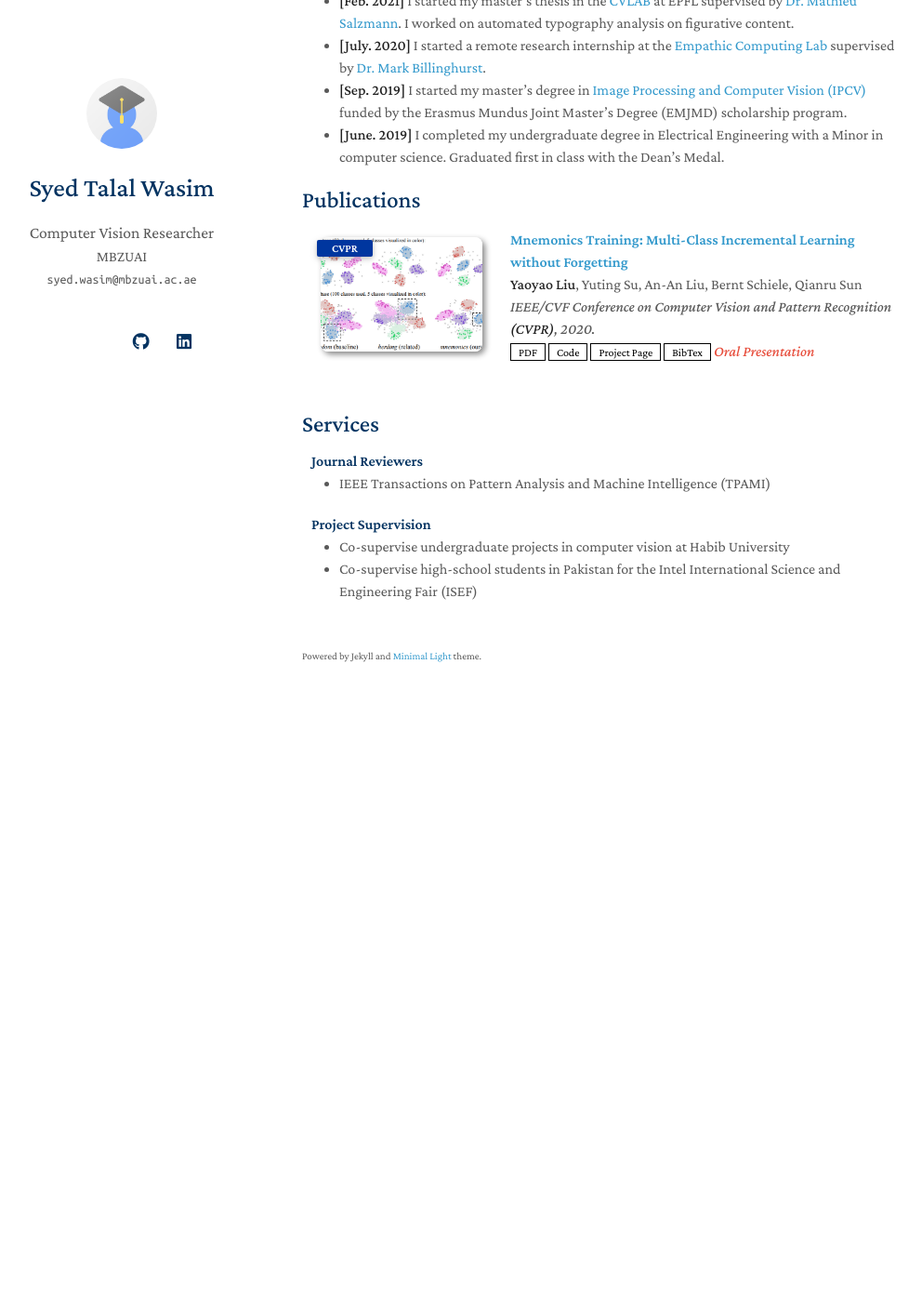
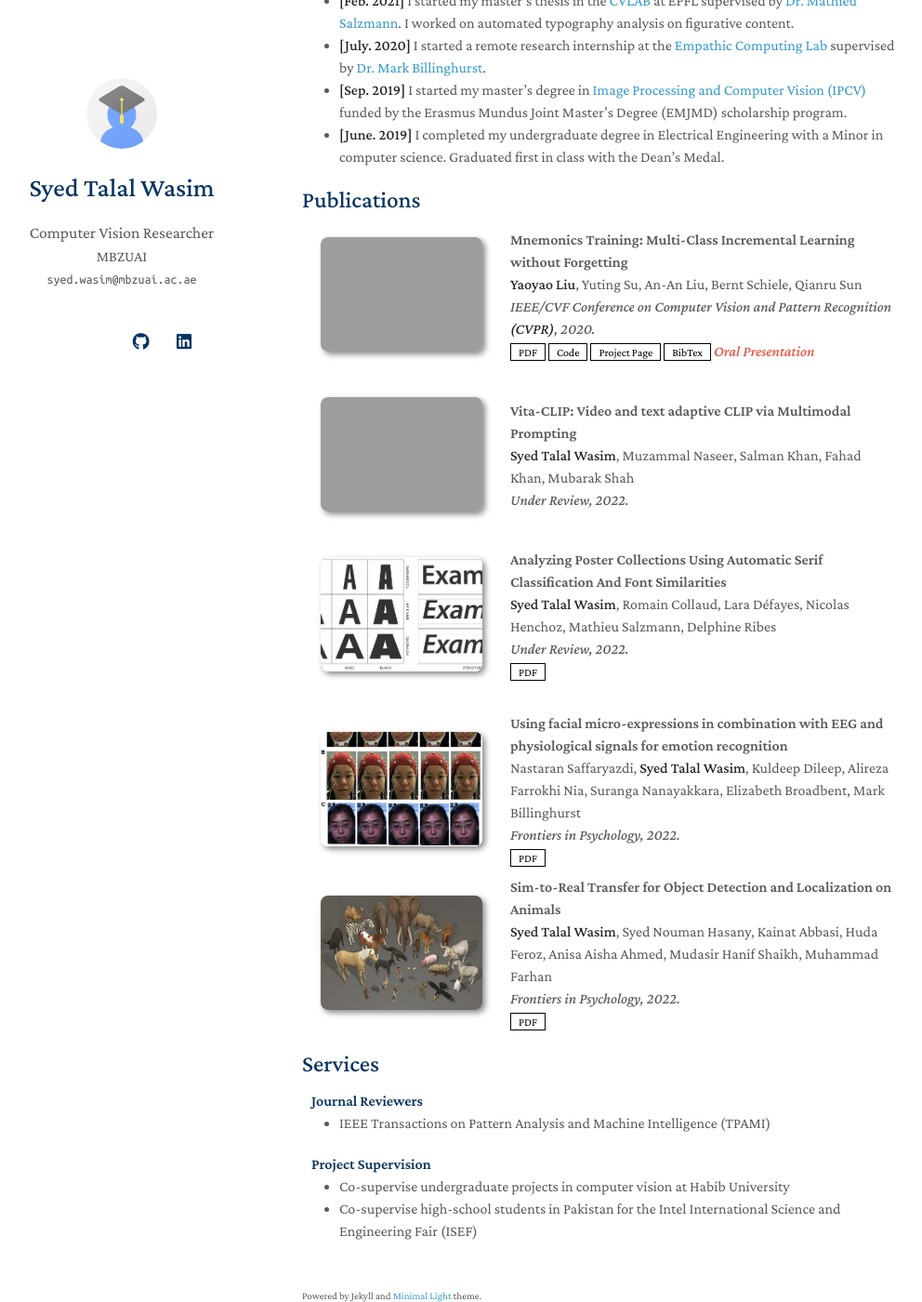
Before and after one commit to TalalWasim/talalwasim.github.io, a Jekyll site: the page built from index.md, in a window 1280 px wide and 1400 px high, scrolled down 765 px. Shown: the whole window at 93% size, without its empty margins (145-1137 px from the left). Built offline with Jekyll 4.4.1, drawn with Linux system fonts in a browser that asks for light colours; nearby versions of some CDN libraries; a style sheet for code colours, icons or effects is not loaded; our own code applies the rules of GitHub Pages for plain Markdown files; before the commit the page ends 1551 px from its top, so only the background shows below that; grey boxes are pictures that could not be loaded.

Commit message:
updated publications

```diff
--- a/_includes/publications.md
+++ b/_includes/publications.md
@@ -7,12 +7,11 @@
 <div class="pub-row">
 
   <div class="col-sm-3 abbr" style="position: relative;padding-right: 15px;padding-left: 15px;">
-    <img src="assets/img/teaser_example.png" class="teaser img-fluid z-depth-1">
-    <abbr class="badge">CVPR</abbr>
+    <img src="assets/paper_images/vita.png" class="teaser img-fluid z-depth-1">
   </div>
 
   <div class="col-sm-9" style="position: relative;width: 100%;padding-right: 15px;padding-left: 20px;">
-    <div class="title"><a href="https://arxiv.org/pdf/2002.10211.pdf">Mnemonics Training: Multi-Class Incremental Learning without Forgetting</a></div>
+    <div class="title">Mnemonics Training: Multi-Class Incremental Learning without Forgetting</div>
     <div class="author"><strong>Yaoyao Liu</strong>, Yuting Su, An-An Liu, Bernt Schiele, Qianru Sun</div>
     <div class="periodical"><em>IEEE/CVF Conference on Computer Vision and Pattern Recognition <strong>(CVPR)</strong>, 2020.</em></div>
     <div class="links">
@@ -28,5 +27,79 @@
 
 <br>
 
+<li>
+<div class="pub-row">
+
+  <div class="col-sm-3 abbr" style="position: relative;padding-right: 15px;padding-left: 15px;">
+    <img src="assets/paper_imgs/vita.png" class="teaser img-fluid z-depth-1">
+  </div>
+
+  <div class="col-sm-9" style="position: relative;width: 100%;padding-right: 15px;padding-left: 20px;">
+    <div class="title">Vita-CLIP: Video and text adaptive CLIP via Multimodal Prompting</div>
+    <div class="author"><strong>Syed Talal Wasim</strong>, Muzammal Naseer, Salman Khan, Fahad Khan, Mubarak Shah</div>
+    <div class="periodical"><em>Under Review, 2022.</em></div>
+  </div>
+</div>
+</li>
+
+<br>
+
+<li>
+<div class="pub-row">
+
+  <div class="col-sm-3 abbr" style="position: relative;padding-right: 15px;padding-left: 15px;">
+    <img src="assets/paper_imgs/gest.jpg" class="teaser img-fluid z-depth-1">
+  </div>
+
+  <div class="col-sm-9" style="position: relative;width: 100%;padding-right: 15px;padding-left: 20px;">
+    <div class="title">Analyzing Poster Collections Using Automatic Serif Classification And Font Similarities</div>
+    <div class="author"><strong>Syed Talal Wasim</strong>, Romain Collaud, Lara Défayes, Nicolas Henchoz, Mathieu Salzmann, Delphine Ribes</div>
+    <div class="periodical"><em>Under Review, 2022.</em></div>
+    <div class="links">
+      <a href="assets/paper_pdfs/gest.pdf" class="btn btn-sm z-depth-0" role="button" target="_blank" style="font-size:12px;">PDF</a>
+    </div>
+  </div>
+</div>
+</li>
+
+<br>
+
+<li>
+<div class="pub-row">
+
+  <div class="col-sm-3 abbr" style="position: relative;padding-right: 15px;padding-left: 15px;">
+    <img src="assets/paper_imgs/ecl.jpg" class="teaser img-fluid z-depth-1">
+  </div>
+
+  <div class="col-sm-9" style="position: relative;width: 100%;padding-right: 15px;padding-left: 20px;">
+    <div class="title">Using facial micro-expressions in combination with EEG and physiological signals for emotion recognition</div>
+    <div class="author">Nastaran Saffaryazdi, <strong>Syed Talal Wasim</strong>, Kuldeep Dileep, Alireza Farrokhi Nia, Suranga Nanayakkara, Elizabeth Broadbent, Mark Billinghurst</div>
+    <div class="periodical"><em>Frontiers in Psychology, 2022.</em></div>
+    <div class="links">
+      <a href="https://www.frontiersin.org/articles/10.3389/fpsyg.2022.864047/full" class="btn btn-sm z-depth-0" role="button" target="_blank" style="font-size:12px;">PDF</a>
+    </div>
+  </div>
+</div>
+</li>
+
+<li>
+<div class="pub-row">
+
+  <div class="col-sm-3 abbr" style="position: relative;padding-right: 15px;padding-left: 15px;">
+    <img src="assets/paper_imgs/cv4animals.png" class="teaser img-fluid z-depth-1">
+  </div>
+
+  <div class="col-sm-9" style="position: relative;width: 100%;padding-right: 15px;padding-left: 20px;">
+    <div class="title">Sim-to-Real Transfer for Object Detection and Localization on Animals</div>
+    <div class="author"><strong>Syed Talal Wasim</strong>, Syed Nouman Hasany, Kainat Abbasi, Huda Feroz, Anisa Aisha Ahmed, Mudasir Hanif Shaikh, Muhammad Farhan</div>
+    <div class="periodical"><em>Frontiers in Psychology, 2022.</em></div>
+    <div class="links">
+      <a href="assets/paper_pdfs/cv4animals.pdf" class="btn btn-sm z-depth-0" role="button" target="_blank" style="font-size:12px;">PDF</a>
+    </div>
+  </div>
+</div>
+</li>
+
+
 </ol>
 </div>
```
